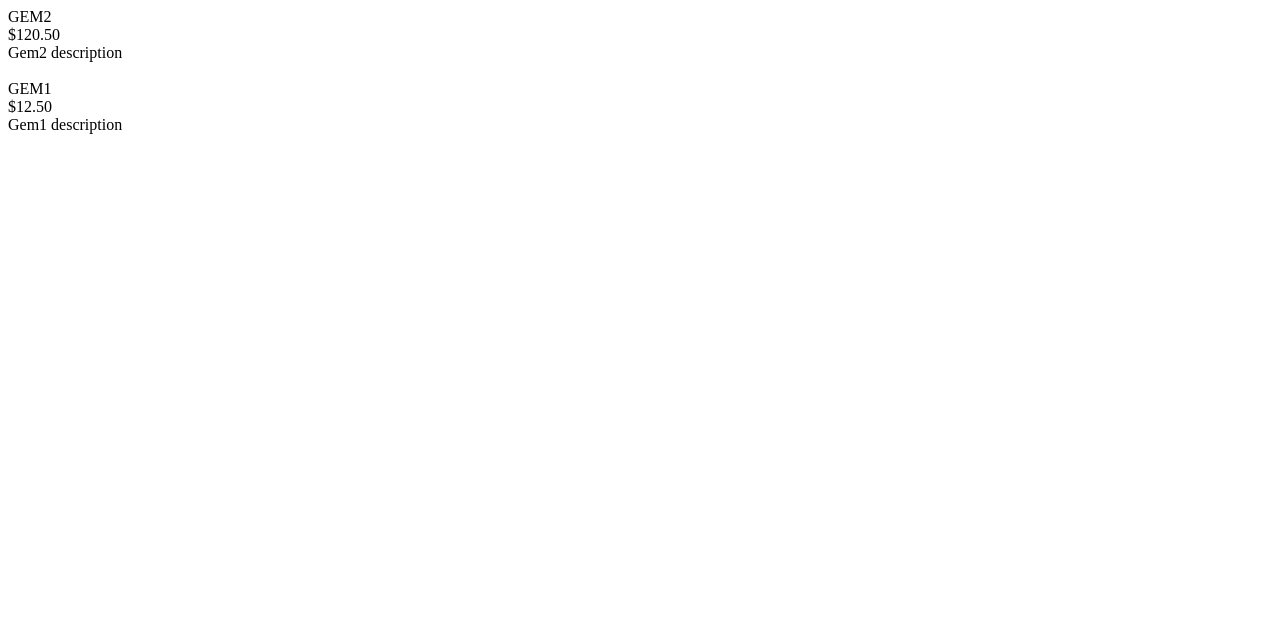
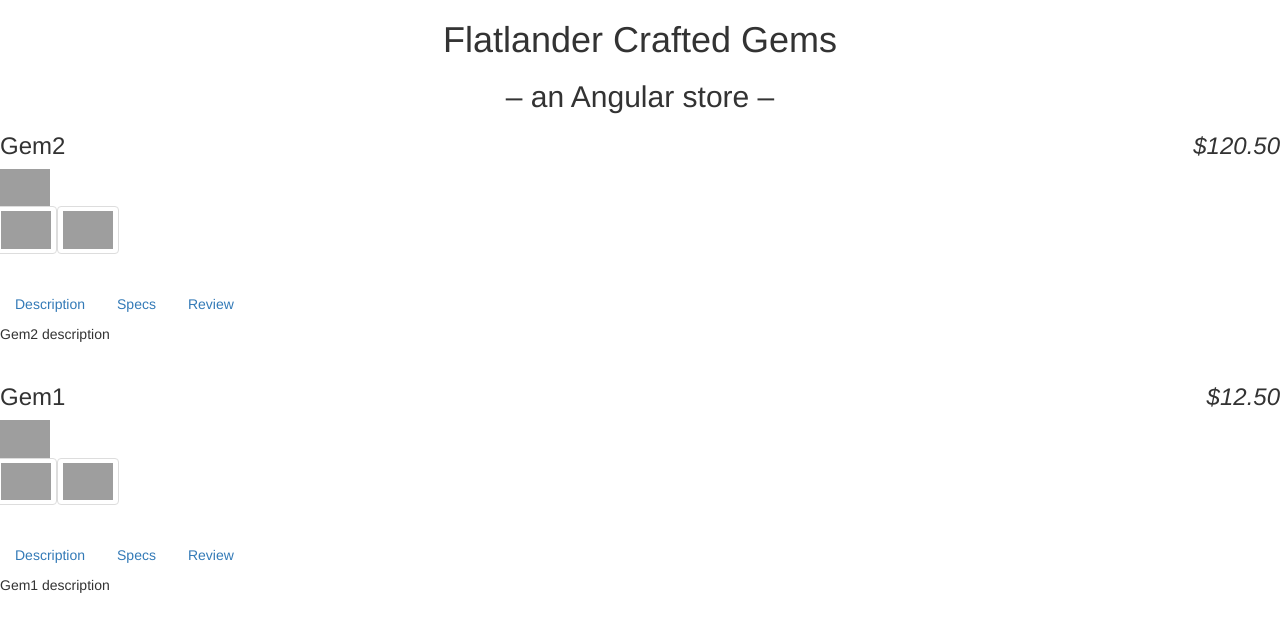
Before and after one commit to mauriciocoder/angularjs, a plain HTML site: page gemstore/index.html in a window 1280 px wide. Drawn offline with nearby package versions, Linux system fonts and the light colour scheme; grey boxes are pictures that could not be loaded.

Commit message:
tabs - lecture 2.6

```diff
--- a/gemstore/dist/app.js
+++ b/gemstore/dist/app.js
@@ -5,16 +5,33 @@
       name: 'Gem1',
       price: 12.50,
       description: 'Gem1 description',
-      canSell: true
+      specs: 'Spec Gem1',
+      reviews: 'Review Gem1',
+      canSell: true,
+      images: ['http://pre05.deviantart.net/e7cc/th/pre/f/2012/199/0/8/gem_png_by_doloresdevelde-d57oyqr.png',
+      'https://www.ajsgem.com/sites/default/files/pink-sapphire-gem-madagascar-1.25cts.jpg']
     },
     {
       name: 'Gem2',
       price: 120.50,
       description: 'Gem2 description',
-      canSell: true
+      specs: 'Spec Gem2',
+      reviews: 'Review Gem2',
+      canSell: true,
+      images: ['http://www.roadtripsavings.com/images/blue-gem.jpg',
+      'http://planbee.biz/wp-content/uploads/2012/07/Blue-Diamond.png']
     },
   ]
   app.controller('StoreController', function() {
     this.products = gems
   })
+  app.controller('TabController', function() {
+    this.content = 0
+    this.setContent = function(c) {
+      this.content = c
+    }
+    this.isContent = function(c) {
+      return this.content === c
+    }
+  })
 })()
--- a/gemstore/index.html
+++ b/gemstore/index.html
@@ -1,9 +1,41 @@
 <html ng-app="store">
+<head>
+  <link rel="stylesheet" href="https://maxcdn.bootstrapcdn.com/bootstrap/3.3.7/css/bootstrap.min.css" integrity="sha384-BVYiiSIFeK1dGmJRAkycuHAHRg32OmUcww7on3RYdg4Va+PmSTsz/K68vbdEjh4u" crossorigin="anonymous">
+</head>
 <body ng-controller="StoreController as store">
+  <header>
+      <h1 class="text-center">Flatlander Crafted Gems</h1>
+      <h2 class="text-center">– an Angular store –</h2>
+  </header>
   <div ng-repeat="product in store.products | orderBy:'-price'" ng-show="product.canSell">
-    <div>{{product.name | uppercase}}</div>
-    <div>{{product.price | currency}}</div>
-    <div>{{product.description}}</div>
+    <h3>
+      {{product.name}}
+      <em class="pull-right">{{product.price | currency}}</em>
+    </h3>
+    <section ng-show="product.images.length">
+      <img width="50" ng-src="{{product.images[0]}}" />
+      <ul class="list-inline thumbs">
+        <li class="thumbnail" ng-repeat="image in product.images">
+          <img width="50" ng-src="{{image}}" />
+        </li>
+      </ul>
+    </section>
+    <section ng-controller="TabController as tab">
+      <ul class="nav nav-pills">
+        <li class="nav-item">
+          <a class="nav-link active" href="#" ng-click="tab.setContent(0)">Description</a>
+        </li>
+        <li class="nav-item">
+          <a class="nav-link" href="#" ng-click="tab.setContent(1)">Specs</a>
+        </li>
+        <li class="nav-item">
+          <a class="nav-link" href="#" ng-click="tab.setContent(2)">Review</a>
+        </li>
+      </ul>
+      <div ng-show="tab.isContent(0)">{{product.description}}</div>
+      <div ng-show="tab.isContent(1)">{{product.specs}}</div>
+      <div ng-show="tab.isContent(2)">{{product.reviews}}</div>
+    </section>
     <br/>
   </div>
   <script src="https://cdnjs.cloudflare.com/ajax/libs/angular.js/1.6.1/angular.min.js"></script>
```
